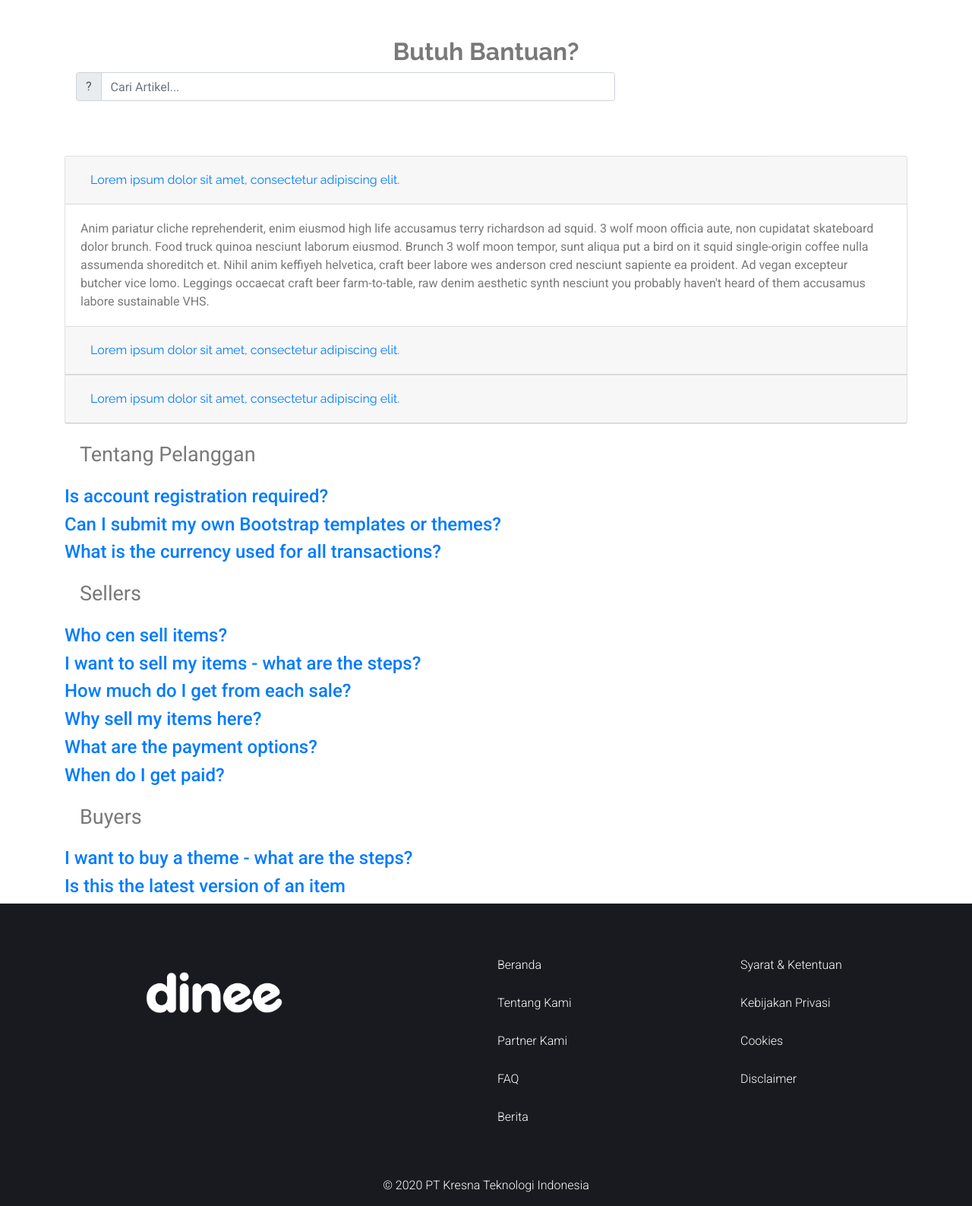
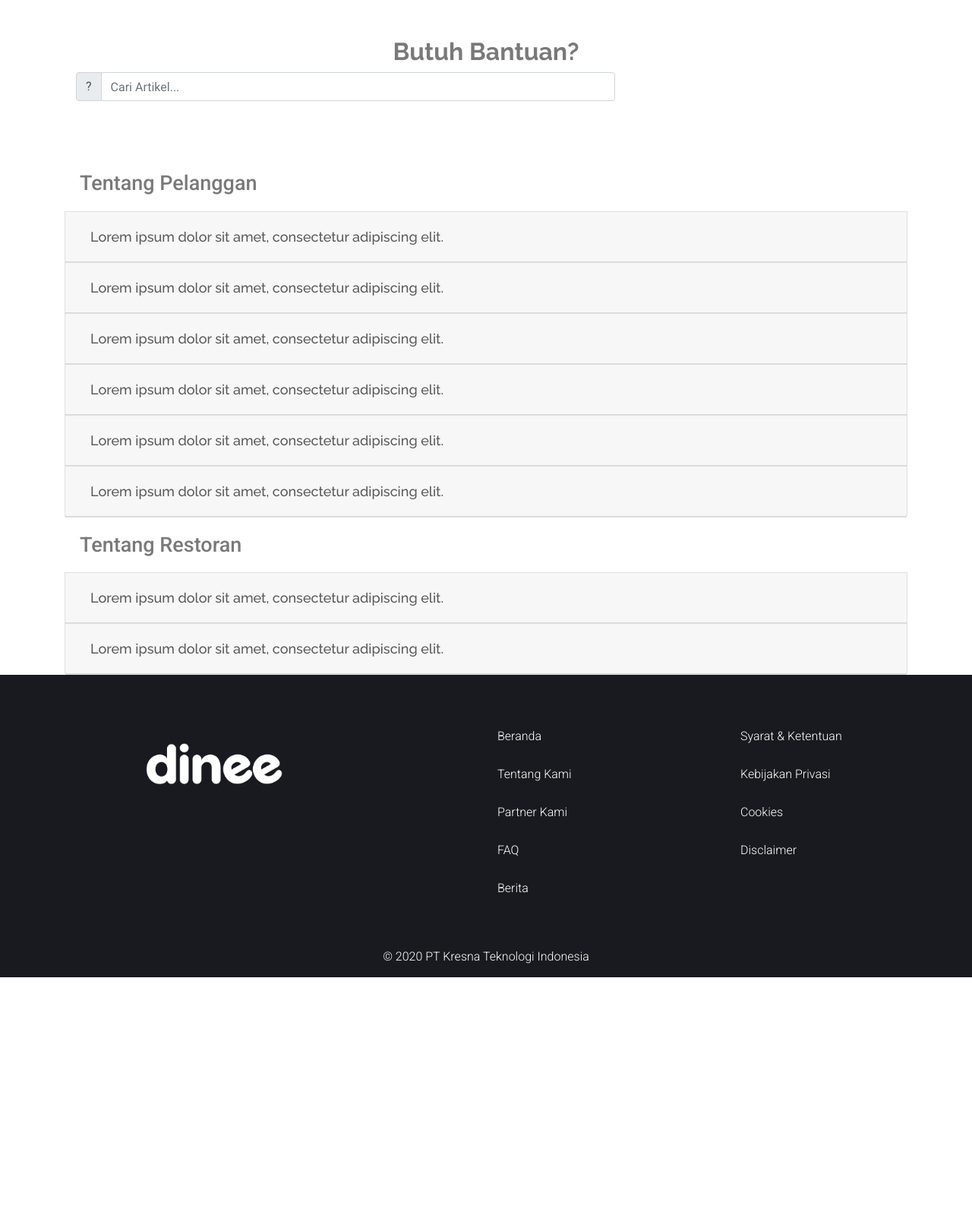
Before and after one commit to bernandocharles/dinee, a Django app: page /faq/ in a window 1280 px wide. Shown: the part 71-1658 px from the top of the page at 76% size. After the commit the page ends 1357 px from the top, so only its background shows below. Run offline with Django 3.2, Linux system fonts and the light colour scheme; some libraries are stand-ins or nearby versions.

Commit message:
FAQ halfway done

```diff
--- a/home/static/styles/style.css
+++ b/home/static/styles/style.css
@@ -26,6 +26,24 @@ li.easy-way-li::marker {
   font-size: 30px;
   color: #e94924;
   background-color: #e94924;
+}
+
+.accord-header {
+  font-weight: 500;
+  font-size: 13px;
+  color: #595959;
+  background-color: transparent;
+}
+
+.accord-header:hover {
+  text-decoration: underline;
+  background-color: transparent;
+  border-color: transparent;
+}
+
+.accord-text {
+  color: #000000;
+
 }
 
 .blog-preview {
@@ -227,6 +245,10 @@ background-color: transparent;
     height: 398px;
   }
 
+  .accord-header {
+    font-size: 18px;
+  }
+
   .blog-preview {
     /* max-width: 353px; */
     width: auto;
--- a/home/templates/home/homepage/faq.html
+++ b/home/templates/home/homepage/faq.html
@@ -10,7 +10,7 @@
     <br />
 
     <div class="my-5">
-        <h2 class="text-lg-center">Butuh Bantuan?</h2>
+        <h2 class="text-center">Butuh Bantuan?</h2>
         <div class="col-md-8 center">
             <div class="input-group">
               <div class="input-group-prepend">
@@ -23,18 +23,20 @@
 
     <br />
 
-    <div class="accordion" id="accordionExample">
+    <div class="accordion" id="tentangPelanggan">
+        <div>
+            <h3 class="faqHeader">Tentang Pelanggan</h3>
+        </div>
         <div class="card">
           <div class="card-header" id="headingOne">
             <h2 class="mb-0">
-              <button class="btn btn-link" type="button" data-toggle="collapse" data-target="#collapseOne" aria-expanded="true" aria-controls="collapseOne">
+              <button class="btn accord-header collapsed" type="button" data-toggle="collapse" data-target="#collapseOne" aria-expanded="true" aria-controls="collapseOne">
                 Lorem ipsum dolor sit amet, consectetur adipiscing elit.
               </button>
             </h2>
           </div>
-
-          <div id="collapseOne" class="collapse show" aria-labelledby="headingOne" data-parent="#accordionExample">
-            <div class="card-body">
+          <div id="collapseOne" class="collapse" aria-labelledby="headingOne" data-parent="#tentangPelanggan">
+            <div class="card-body accord-text">
                 Anim pariatur cliche reprehenderit, enim eiusmod high life accusamus terry richardson ad squid. 3 wolf moon officia aute, non cupidatat skateboard dolor brunch. Food truck quinoa nesciunt laborum eiusmod. Brunch 3 wolf moon tempor, sunt aliqua put a bird on it squid single-origin coffee nulla assumenda shoreditch et. Nihil anim keffiyeh helvetica, craft beer labore wes anderson cred nesciunt sapiente ea proident. Ad vegan excepteur butcher vice lomo. Leggings occaecat craft beer farm-to-table, raw denim aesthetic synth nesciunt you probably haven't heard of them accusamus labore sustainable VHS.
             </div>
           </div>
@@ -42,13 +44,13 @@
         <div class="card">
           <div class="card-header" id="headingTwo">
             <h2 class="mb-0">
-              <button class="btn btn-link collapsed" type="button" data-toggle="collapse" data-target="#collapseTwo" aria-expanded="false" aria-controls="collapseTwo">
+              <button class="btn accord-header collapsed" type="button" data-toggle="collapse" data-target="#collapseTwo" aria-expanded="false" aria-controls="collapseTwo">
                 Lorem ipsum dolor sit amet, consectetur adipiscing elit.
               </button>
             </h2>
           </div>
-          <div id="collapseTwo" class="collapse" aria-labelledby="headingTwo" data-parent="#accordionExample">
-            <div class="card-body">
+          <div id="collapseTwo" class="collapse" aria-labelledby="headingTwo" data-parent="#tentangPelanggan">
+            <div class="card-body accord-text">
                 Anim pariatur cliche reprehenderit, enim eiusmod high life accusamus terry richardson ad squid. 3 wolf moon officia aute, non cupidatat skateboard dolor brunch. Food truck quinoa nesciunt laborum eiusmod. Brunch 3 wolf moon tempor, sunt aliqua put a bird on it squid single-origin coffee nulla assumenda shoreditch et. Nihil anim keffiyeh helvetica, craft beer labore wes anderson cred nesciunt sapiente ea proident. Ad vegan excepteur butcher vice lomo. Leggings occaecat craft beer farm-to-table, raw denim aesthetic synth nesciunt you probably haven't heard of them accusamus labore sustainable VHS.
             </div>
           </div>
@@ -56,208 +58,100 @@
         <div class="card">
           <div class="card-header" id="headingThree">
             <h2 class="mb-0">
-              <button class="btn btn-link collapsed" type="button" data-toggle="collapse" data-target="#collapseThree" aria-expanded="false" aria-controls="collapseThree">
+              <button class="btn accord-header collapsed" type="button" data-toggle="collapse" data-target="#collapseThree" aria-expanded="false" aria-controls="collapseThree">
                 Lorem ipsum dolor sit amet, consectetur adipiscing elit.
               </button>
             </h2>
           </div>
-          <div id="collapseThree" class="collapse" aria-labelledby="headingThree" data-parent="#accordionExample">
-            <div class="card-body">
+          <div id="collapseThree" class="collapse" aria-labelledby="headingThree" data-parent="#tentangPelanggan">
+            <div class="card-body accord-text">
                 Anim pariatur cliche reprehenderit, enim eiusmod high life accusamus terry richardson ad squid. 3 wolf moon officia aute, non cupidatat skateboard dolor brunch. Food truck quinoa nesciunt laborum eiusmod. Brunch 3 wolf moon tempor, sunt aliqua put a bird on it squid single-origin coffee nulla assumenda shoreditch et. Nihil anim keffiyeh helvetica, craft beer labore wes anderson cred nesciunt sapiente ea proident. Ad vegan excepteur butcher vice lomo. Leggings occaecat craft beer farm-to-table, raw denim aesthetic synth nesciunt you probably haven't heard of them accusamus labore sustainable VHS.
             </div>
           </div>
         </div>
-    </div>
-
-    <div class="panel-group" id="accordion">
-        <div class="faqHeader">Tentang Pelanggan</div>
-        <div class="panel panel-default">
-            <div class="panel-heading">
-                <h4 class="panel-title">
-                    <a class="accordion-toggle" data-toggle="collapse" data-parent="#accordion" href="#collapseOne">Is account registration required?</a>
-                </h4>
+        <div class="card">
+            <div class="card-header" id="headingFour">
+              <h2 class="mb-0">
+                <button class="btn accord-header collapsed" type="button" data-toggle="collapse" data-target="#collapseFour" aria-expanded="true" aria-controls="collapseFour">
+                  Lorem ipsum dolor sit amet, consectetur adipiscing elit.
+                </button>
+              </h2>
             </div>
-            <div id="collapseOne" class="panel-collapse collapse in">
-                <div class="panel-body">
-                    Account registration at <strong>PrepBootstrap</strong> is only required if you will be selling or buying themes.
-                    This ensures a valid communication channel for all parties involved in any transactions.
-                </div>
+            <div id="collapseFour" class="collapse" aria-labelledby="headingFour" data-parent="#tentangPelanggan">
+              <div class="card-body accord-text">
+                  Anim pariatur cliche reprehenderit, enim eiusmod high life accusamus terry richardson ad squid. 3 wolf moon officia aute, non cupidatat skateboard dolor brunch. Food truck quinoa nesciunt laborum eiusmod. Brunch 3 wolf moon tempor, sunt aliqua put a bird on it squid single-origin coffee nulla assumenda shoreditch et. Nihil anim keffiyeh helvetica, craft beer labore wes anderson cred nesciunt sapiente ea proident. Ad vegan excepteur butcher vice lomo. Leggings occaecat craft beer farm-to-table, raw denim aesthetic synth nesciunt you probably haven't heard of them accusamus labore sustainable VHS.
+              </div>
             </div>
         </div>
-        <div class="panel panel-default">
-            <div class="panel-heading">
-                <h4 class="panel-title">
-                    <a class="accordion-toggle collapsed" data-toggle="collapse" data-parent="#accordion" href="#collapseTen">Can I submit my own Bootstrap templates or themes?</a>
-                </h4>
+        <div class="card">
+            <div class="card-header" id="headingFive">
+              <h2 class="mb-0">
+                <button class="btn accord-header collapsed" type="button" data-toggle="collapse" data-target="#collapseFive" aria-expanded="false" aria-controls="collapseFive">
+                  Lorem ipsum dolor sit amet, consectetur adipiscing elit.
+                </button>
+              </h2>
             </div>
-            <div id="collapseTen" class="panel-collapse collapse">
-                <div class="panel-body">
-                    A lot of the content of the site has been submitted by the community. Whether it is a commercial element/template/theme
-                    or a free one, you are encouraged to contribute. All credits are published along with the resources.
-                </div>
+            <div id="collapseFive" class="collapse" aria-labelledby="headingFive" data-parent="#tentangPelanggan">
+              <div class="card-body accord-text">
+                  Anim pariatur cliche reprehenderit, enim eiusmod high life accusamus terry richardson ad squid. 3 wolf moon officia aute, non cupidatat skateboard dolor brunch. Food truck quinoa nesciunt laborum eiusmod. Brunch 3 wolf moon tempor, sunt aliqua put a bird on it squid single-origin coffee nulla assumenda shoreditch et. Nihil anim keffiyeh helvetica, craft beer labore wes anderson cred nesciunt sapiente ea proident. Ad vegan excepteur butcher vice lomo. Leggings occaecat craft beer farm-to-table, raw denim aesthetic synth nesciunt you probably haven't heard of them accusamus labore sustainable VHS.
+              </div>
             </div>
         </div>
-        <div class="panel panel-default">
-            <div class="panel-heading">
-                <h4 class="panel-title">
-                    <a class="accordion-toggle collapsed" data-toggle="collapse" data-parent="#accordion" href="#collapseEleven">What is the currency used for all transactions?</a>
-                </h4>
+        <div class="card">
+            <div class="card-header" id="headingSix">
+              <h2 class="mb-0">
+                <button class="btn accord-header collapsed" type="button" data-toggle="collapse" data-target="#collapseSix" aria-expanded="false" aria-controls="collapseSix">
+                  Lorem ipsum dolor sit amet, consectetur adipiscing elit.
+                </button>
+              </h2>
             </div>
-            <div id="collapseEleven" class="panel-collapse collapse">
-                <div class="panel-body">
-                    All prices for themes, templates and other items, including each seller's or buyer's account balance are in <strong>USD</strong>
-                </div>
-            </div>
-        </div>
-
-        <div class="faqHeader">Sellers</div>
-        <div class="panel panel-default">
-            <div class="panel-heading">
-                <h4 class="panel-title">
-                    <a class="accordion-toggle collapsed" data-toggle="collapse" data-parent="#accordion" href="#collapseTwo">Who cen sell items?</a>
-                </h4>
-            </div>
-            <div id="collapseTwo" class="panel-collapse collapse">
-                <div class="panel-body">
-                    Any registed user, who presents a work, which is genuine and appealing, can post it on <strong>PrepBootstrap</strong>.
-                </div>
-            </div>
-        </div>
-        <div class="panel panel-default">
-            <div class="panel-heading">
-                <h4 class="panel-title">
-                    <a class="accordion-toggle collapsed" data-toggle="collapse" data-parent="#accordion" href="#collapseThree">I want to sell my items - what are the steps?</a>
-                </h4>
-            </div>
-            <div id="collapseThree" class="panel-collapse collapse">
-                <div class="panel-body">
-                    The steps involved in this process are really simple. All you need to do is:
-                    <ul>
-                        <li>Register an account</li>
-                        <li>Activate your account</li>
-                        <li>Go to the <strong>Themes</strong> section and upload your theme</li>
-                        <li>The next step is the approval step, which usually takes about 72 hours.</li>
-                    </ul>
-                </div>
-            </div>
-        </div>
-        <div class="panel panel-default">
-            <div class="panel-heading">
-                <h4 class="panel-title">
-                    <a class="accordion-toggle collapsed" data-toggle="collapse" data-parent="#accordion" href="#collapseFive">How much do I get from each sale?</a>
-                </h4>
-            </div>
-            <div id="collapseFive" class="panel-collapse collapse">
-                <div class="panel-body">
-                    Here, at <strong>PrepBootstrap</strong>, we offer a great, 70% rate for each seller, regardless of any restrictions, such as volume, date of entry, etc.
-                    <br />
-                </div>
-            </div>
-        </div>
-        <div class="panel panel-default">
-            <div class="panel-heading">
-                <h4 class="panel-title">
-                    <a class="accordion-toggle collapsed" data-toggle="collapse" data-parent="#accordion" href="#collapseSix">Why sell my items here?</a>
-                </h4>
-            </div>
-            <div id="collapseSix" class="panel-collapse collapse">
-                <div class="panel-body">
-                    There are a number of reasons why you should join us:
-                    <ul>
-                        <li>A great 70% flat rate for your items.</li>
-                        <li>Fast response/approval times. Many sites take weeks to process a theme or template. And if it gets rejected, there is another iteration. We have aliminated this, and made the process very fast. It only takes up to 72 hours for a template/theme to get reviewed.</li>
-                        <li>We are not an exclusive marketplace. This means that you can sell your items on <strong>PrepBootstrap</strong>, as well as on any other marketplate, and thus increase your earning potential.</li>
-                    </ul>
-                </div>
-            </div>
-        </div>
-        <div class="panel panel-default">
-            <div class="panel-heading">
-                <h4 class="panel-title">
-                    <a class="accordion-toggle collapsed" data-toggle="collapse" data-parent="#accordion" href="#collapseEight">What are the payment options?</a>
-                </h4>
-            </div>
-            <div id="collapseEight" class="panel-collapse collapse">
-                <div class="panel-body">
-                    The best way to transfer funds is via Paypal. This secure platform ensures timely payments and a secure environment.
-                </div>
-            </div>
-        </div>
-        <div class="panel panel-default">
-            <div class="panel-heading">
-                <h4 class="panel-title">
-                    <a class="accordion-toggle collapsed" data-toggle="collapse" data-parent="#accordion" href="#collapseNine">When do I get paid?</a>
-                </h4>
-            </div>
-            <div id="collapseNine" class="panel-collapse collapse">
-                <div class="panel-body">
-                    Our standard payment plan provides for monthly payments. At the end of each month, all accumulated funds are transfered to your account.
-                    The minimum amount of your balance should be at least 70 USD.
-                </div>
-            </div>
-        </div>
-
-        <div class="faqHeader">Buyers</div>
-        <div class="panel panel-default">
-            <div class="panel-heading">
-                <h4 class="panel-title">
-                    <a class="accordion-toggle collapsed" data-toggle="collapse" data-parent="#accordion" href="#collapseFour">I want to buy a theme - what are the steps?</a>
-                </h4>
-            </div>
-            <div id="collapseFour" class="panel-collapse collapse">
-                <div class="panel-body">
-                    Buying a theme on <strong>PrepBootstrap</strong> is really simple. Each theme has a live preview.
-                    Once you have selected a theme or template, which is to your liking, you can quickly and securely pay via Paypal.
-                    <br />
-                    Once the transaction is complete, you gain full access to the purchased product.
-                </div>
-            </div>
-        </div>
-        <div class="panel panel-default">
-            <div class="panel-heading">
-                <h4 class="panel-title">
-                    <a class="accordion-toggle collapsed" data-toggle="collapse" data-parent="#accordion" href="#collapseSeven">Is this the latest version of an item</a>
-                </h4>
-            </div>
-            <div id="collapseSeven" class="panel-collapse collapse">
-                <div class="panel-body">
-                    Each item in <strong>PrepBootstrap</strong> is maintained to its latest version. This ensures its smooth operation.
-                </div>
+            <div id="collapseSix" class="collapse" aria-labelledby="headingSix" data-parent="#tentangPelanggan">
+              <div class="card-body accord-text">
+                  Anim pariatur cliche reprehenderit, enim eiusmod high life accusamus terry richardson ad squid. 3 wolf moon officia aute, non cupidatat skateboard dolor brunch. Food truck quinoa nesciunt laborum eiusmod. Brunch 3 wolf moon tempor, sunt aliqua put a bird on it squid single-origin coffee nulla assumenda shoreditch et. Nihil anim keffiyeh helvetica, craft beer labore wes anderson cred nesciunt sapiente ea proident. Ad vegan excepteur butcher vice lomo. Leggings occaecat craft beer farm-to-table, raw denim aesthetic synth nesciunt you probably haven't heard of them accusamus labore sustainable VHS.
+              </div>
             </div>
         </div>
     </div>
-</div>
+
+    <div class="accordion" id="tentangRestoran">
+        <div>
+            <h3 class="faqHeader">Tentang Restoran</h3>
+        </div>
+        <div class="card">
+            <div class="card-header" id="heading7">
+              <h2 class="mb-0">
+                <button class="btn accord-header collapsed" type="button" data-toggle="collapse" data-target="#collapse7" aria-expanded="true" aria-controls="collapse7">
+                  Lorem ipsum dolor sit amet, consectetur adipiscing elit.
+                </button>
+              </h2>
+            </div>
+            <div id="collapse7" class="collapse" aria-labelledby="heading7" data-parent="#tentangRestoran">
+              <div class="card-body accord-text">
+                  Anim pariatur cliche reprehenderit, enim eiusmod high life accusamus terry richardson ad squid. 3 wolf moon officia aute, non cupidatat skateboard dolor brunch. Food truck quinoa nesciunt laborum eiusmod. Brunch 3 wolf moon tempor, sunt aliqua put a bird on it squid single-origin coffee nulla assumenda shoreditch et. Nihil anim keffiyeh helvetica, craft beer labore wes anderson cred nesciunt sapiente ea proident. Ad vegan excepteur butcher vice lomo. Leggings occaecat craft beer farm-to-table, raw denim aesthetic synth nesciunt you probably haven't heard of them accusamus labore sustainable VHS.
+              </div>
+            </div>
+        </div>
+        <div class="card">
+            <div class="card-header" id="heading8">
+              <h2 class="mb-0">
+                <button class="btn accord-header collapsed" type="button" data-toggle="collapse" data-target="#collapse8" aria-expanded="true" aria-controls="collapse8">
+                  Lorem ipsum dolor sit amet, consectetur adipiscing elit.
+                </button>
+              </h2>
+            </div>
+            <div id="collapse8" class="collapse" aria-labelledby="heading8" data-parent="#tentangRestoran">
+              <div class="card-body accord-text">
+                  Anim pariatur cliche reprehenderit, enim eiusmod high life accusamus terry richardson ad squid. 3 wolf moon officia aute, non cupidatat skateboard dolor brunch. Food truck quinoa nesciunt laborum eiusmod. Brunch 3 wolf moon tempor, sunt aliqua put a bird on it squid single-origin coffee nulla assumenda shoreditch et. Nihil anim keffiyeh helvetica, craft beer labore wes anderson cred nesciunt sapiente ea proident. Ad vegan excepteur butcher vice lomo. Leggings occaecat craft beer farm-to-table, raw denim aesthetic synth nesciunt you probably haven't heard of them accusamus labore sustainable VHS.
+              </div>
+            </div>
+        </div>
+    </div>
 
 <style>
     .faqHeader {
         font-size: 27px;
         margin: 20px;
     }
-
-    .panel-heading [data-toggle="collapse"]:after {
-        font-family: 'Glyphicons Halflings';
-        /* content: "e072"; /* "play" icon */
-        float: right;
-        color: #F58723;
-        font-size: 18px;
-        line-height: 22px;
-        /* rotate "play" icon from > (right arrow) to down arrow */
-        -webkit-transform: rotate(-90deg);
-        -moz-transform: rotate(-90deg);
-        -ms-transform: rotate(-90deg);
-        -o-transform: rotate(-90deg);
-        transform: rotate(-90deg);
-    }
-
-    .panel-heading [data-toggle="collapse"].collapsed:after {
-        /* rotate "play" icon from > (right arrow) to ^ (up arrow) */
-        -webkit-transform: rotate(90deg);
-        -moz-transform: rotate(90deg);
-        -ms-transform: rotate(90deg);
-        -o-transform: rotate(90deg);
-        transform: rotate(90deg);
-        color: #454444;
-    }
 </style>
 
 
```
